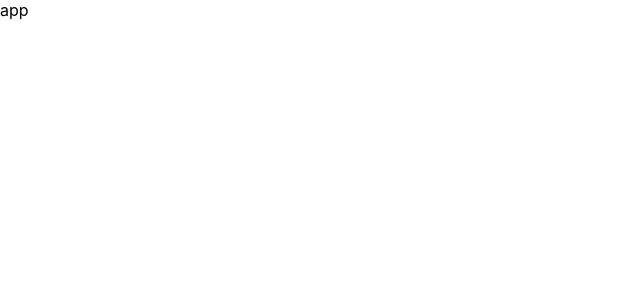
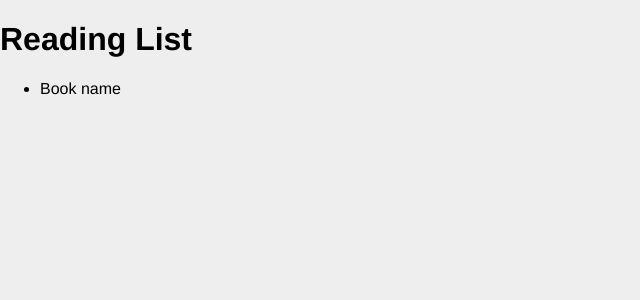
Before and after one commit to joannachadzynska/graphql-app, a React (Create React App) app in the folder client/: page / in a window 1280 px wide. Shown: the top 300 px of the page, without its empty margins (0-640 px from the left). Built offline with nearby package versions, Linux system fonts and the light colour scheme.

Commit message:
Add booklist component

```diff
--- a/client/src/App.js
+++ b/client/src/App.js
@@ -1,7 +1,13 @@
 import React from "react";
+import BookList from "./components/BookList";
 
 function App() {
-	return <div className='App'>app</div>;
+	return (
+		<div id='main'>
+			<h1>Reading List</h1>
+			<BookList />
+		</div>
+	);
 }
 
 export default App;
--- /dev/null
+++ b/client/src/components/BookList.js
@@ -0,0 +1,13 @@
+import React from "react";
+
+const BookList = () => {
+	return (
+		<div>
+			<ul id='book-list'>
+				<li>Book name</li>
+			</ul>
+		</div>
+	);
+};
+
+export default BookList;
--- a/client/src/scss/main.scss
+++ b/client/src/scss/main.scss
@@ -1,8 +1,7 @@
 body {
 	margin: 0;
-	font-family: -apple-system, BlinkMacSystemFont, "Segoe UI", "Roboto", "Oxygen",
-		"Ubuntu", "Cantarell", "Fira Sans", "Droid Sans", "Helvetica Neue",
-		sans-serif;
+	font-family: "Helvetica Neue", sans-serif;
 	-webkit-font-smoothing: antialiased;
 	-moz-osx-font-smoothing: grayscale;
+	background-color: #eee;
 }
```
Also changed, not shown: 1 other file (tests, documents, lock files or other folders).
